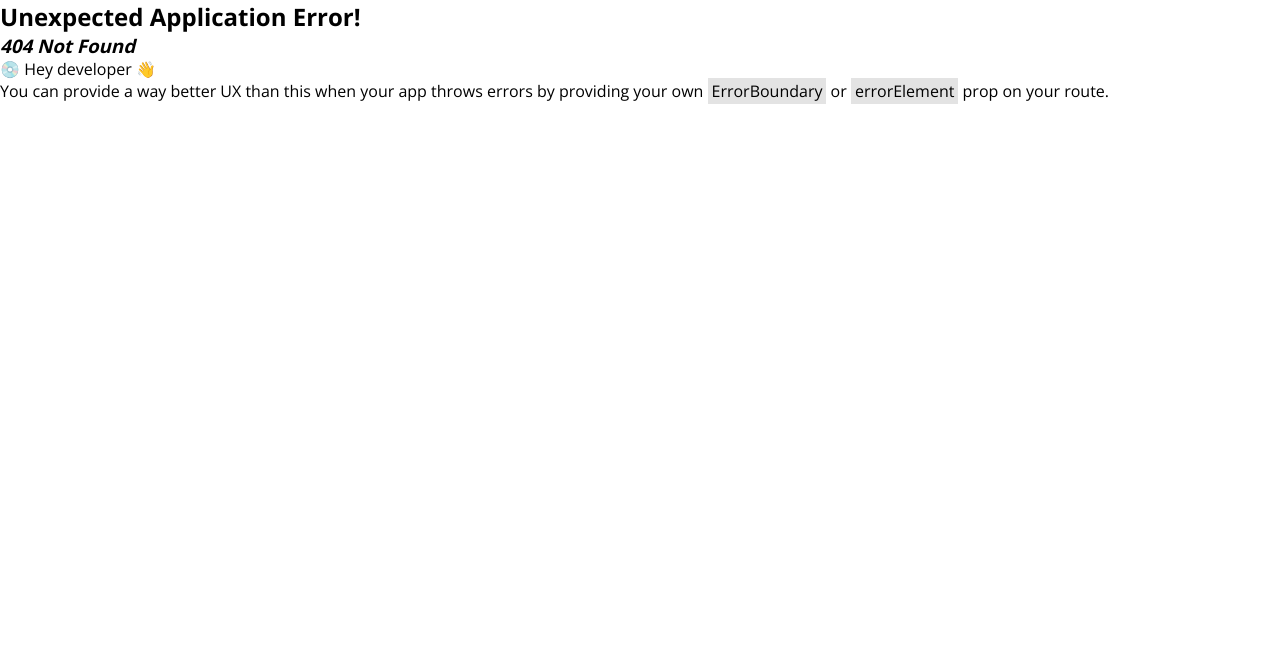
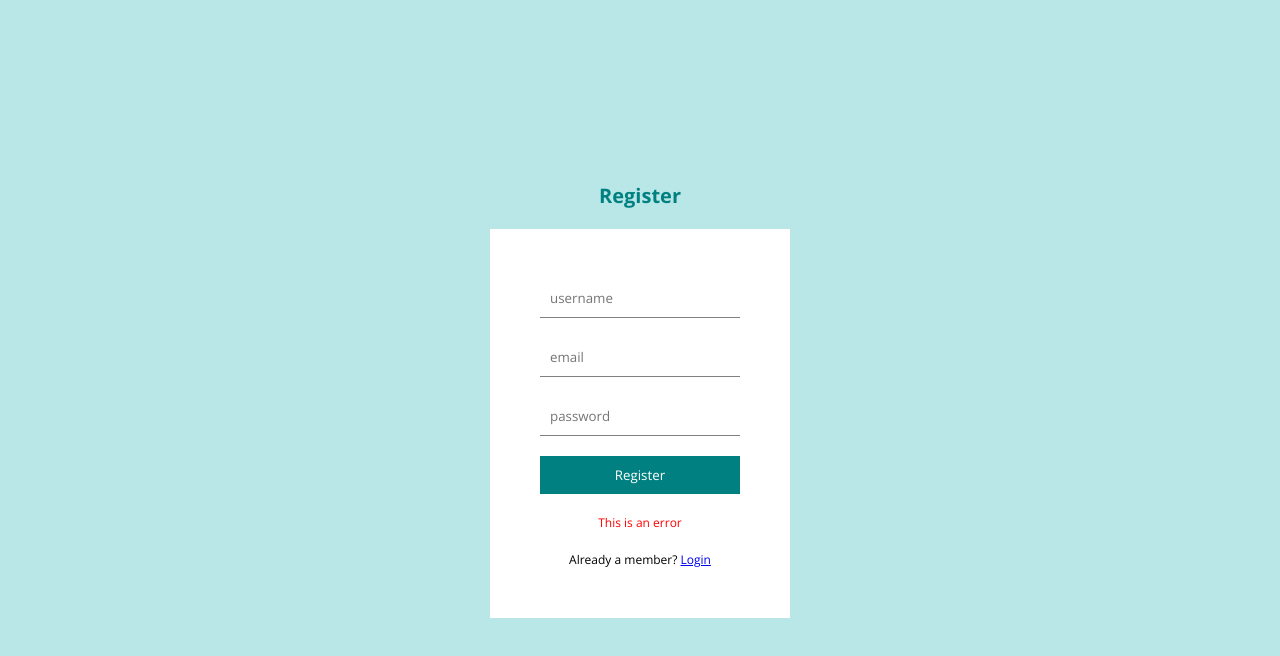
Before and after one commit to EsotericZ/blog, a React (Create React App) app in the folder client/: page /Register in a window 1280 px wide. Before the commit this address had no page. Shown: the top 656 px of the page. Built offline with nearby package versions, Linux system fonts and the light colour scheme.

Commit message:
register

```diff
--- a/client/src/App.js
+++ b/client/src/App.js
@@ -3,6 +3,7 @@
 import Home from './pages/Home';
 import Login from './pages/Login';
 import Navbar from './components/Navbar';
+import Register from './pages/Register';
 import Single from './pages/Single';
 import Write from './pages/Write';
 import './style.scss';
@@ -40,11 +41,15 @@
     path: '/Login',
     element: <Login />,
   },
+  {
+    path: '/Register',
+    element: <Register />,
+  },
 ])
 
 function App() {
   return (
-    <div classNae="app">
+    <div className="app">
       <div className='container'>
         <RouterProvider router={router} />
       </div>
--- a/client/src/pages/Login.jsx
+++ b/client/src/pages/Login.jsx
@@ -3,8 +3,8 @@
         <div className="auth">
             <h1>Login</h1>
             <form>
-                <input type="text" placeholder="username" />
-                <input type="password" placeholder="password" />
+                <input required type="text" placeholder="username" />
+                <input required type="password" placeholder="password" />
                 <button>Login</button>
                 <p>This is an error</p>
             </form>
--- /dev/null
+++ b/client/src/pages/Register.jsx
@@ -0,0 +1,21 @@
+import { Link } from 'react-router-dom';
+
+const Register = () => {
+    return (
+        <div className='auth'>
+            <h1>Register</h1>
+            <form>
+                <input required type='text' placeholder='username' />
+                <input required type='email' placeholder='email' />
+                <input required type='password' placeholder='password' />
+                <button>Register</button>
+                <p>This is an error</p>
+                <span>
+                    Already a member? <Link to='/Login'>Login</Link>
+                </span>
+            </form>
+        </div>
+    )
+}
+
+export default Register;
--- a/client/src/style.scss
+++ b/client/src/style.scss
@@ -44,6 +44,11 @@
                     text-align: center;
                     color: red;
                 }
+
+                span {
+                    font-size: 12px;
+                    text-align: center;
+                }
             }
         }
     }
```
